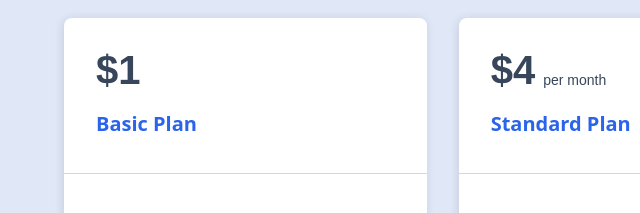
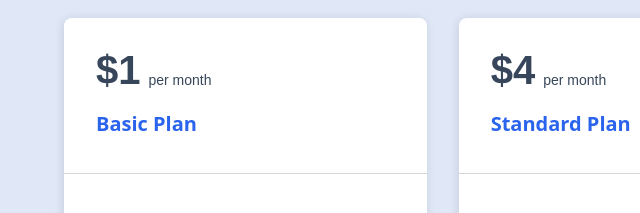
Before and after one commit to RingierIMU/popp-landing-page, a plain HTML site: page pricing.html in a window 1280 px wide. Shown: the part 465-678 px from the top of the page, 0-640 px from the left. Drawn offline with nearby package versions, Linux system fonts and the light colour scheme; a script that the page names is missing.

Commit message:
Add files via upload
Add "per month" to $1

```diff
--- a/pricing.html
+++ b/pricing.html
@@ -65,7 +65,7 @@ document.addEventListener("DOMContentLoaded", function() {
           <div class="spark-pricing-top sparking-top-left-aligned">
             <div class="spark-flexed-price spark-left-aligned">
               <p class="spark-price-text spark-no-bottom priciing">$1</p>
-              <p class="spark-foreground-primary spark-no-bottom pricing"> </p>
+              <p class="spark-foreground-primary spark-no-bottom pricing">per month</p>
             </div>
             <div class="plan">Basic Plan</div>
             <p class="spark-foreground-secondary spark-no-bottom price-desc">Billed annually</p>
```
